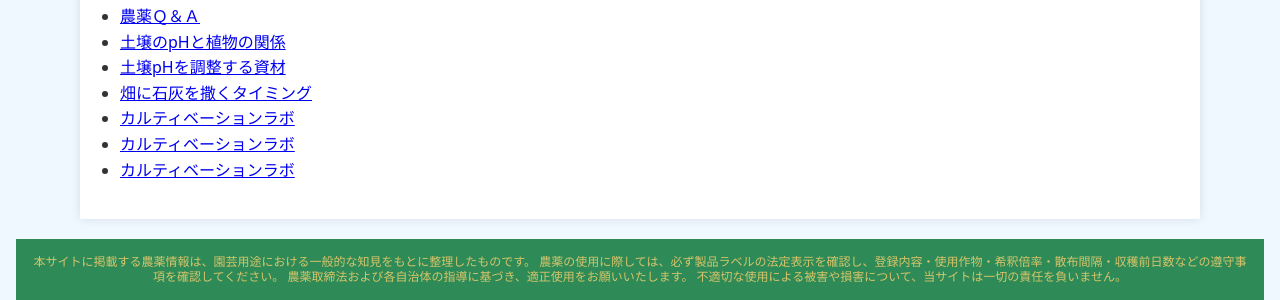
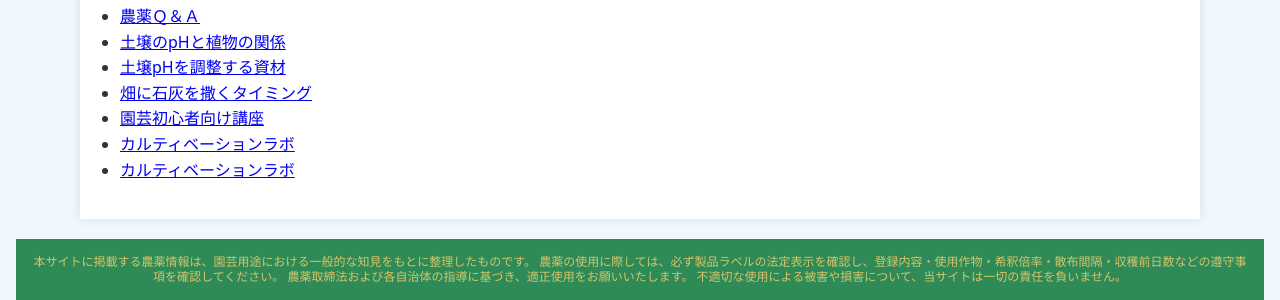
Before and after one commit to shiitake-garden/shiitake-garden.github.io, a Jekyll site: the page built from column/index.html, in a window 1280 px wide. Shown: the part 606-906 px from the top of the page. Built offline with Jekyll 4.4.1, drawn with Linux system fonts in a browser that asks for light colours.

Commit message:
Update column_syosinsya.html

```diff
--- a/column/column_syosinsya.html
+++ b/column/column_syosinsya.html
@@ -1,6 +1,6 @@
 ---
 layout: default_care
-title: カルティベーションラボ
+title: 園芸初心者向け講座
 ---
 
 
```
